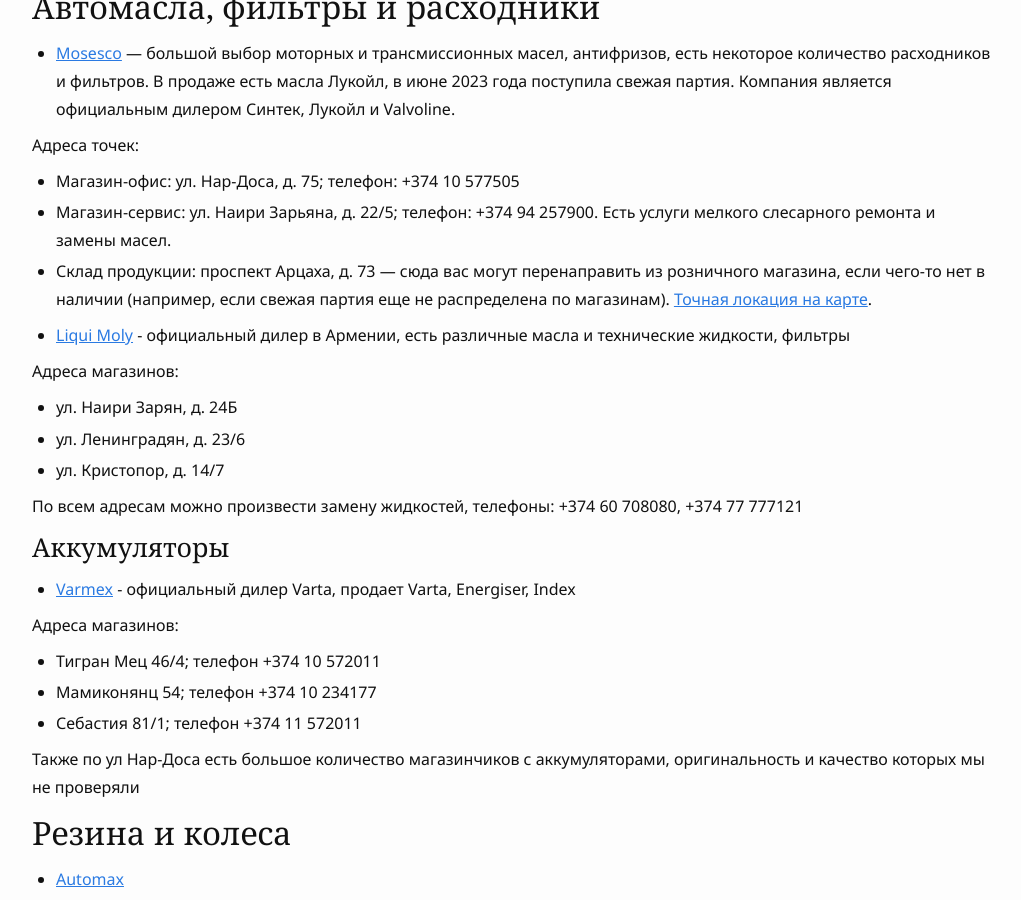
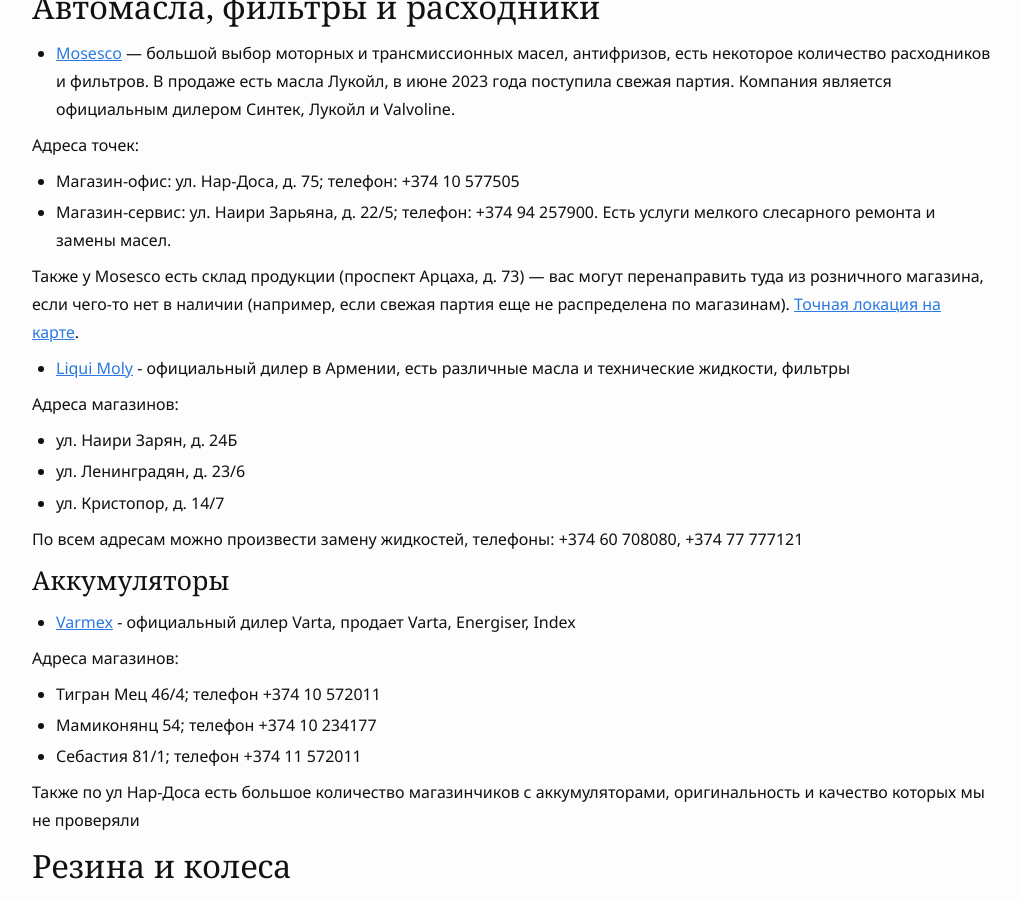
Before and after one commit to haywiki/haywiki.github.io, a Jekyll site: the page built from drive/services.md, in a window 1280 px wide and 900 px high, scrolled down 1642 px. Shown: the whole window, without its empty margins (128-1149 px from the left). Built offline with Jekyll 4.4.1, drawn with Linux system fonts in a browser that asks for light colours; nearby versions of some CDN libraries; a script that is not in the unit is left out.

Commit message:
another quick fix for improved readability

```diff
--- a/drive/services.md
+++ b/drive/services.md
@@ -49,7 +49,8 @@
 Адреса точек:
 - Магазин-офис: ул. Нар-Доса, д. 75; телефон: +374 10 577505
 - Магазин-сервис: ул. Наири Зарьяна, д. 22/5; телефон: +374 94 257900. Есть услуги мелкого слесарного ремонта и замены масел.
-- Склад продукции: проспект Арцаха, д. 73 — сюда вас могут перенаправить из розничного магазина, если чего-то нет в наличии (например, если свежая партия еще не распределена по магазинам). [Точная локация на карте](https://www.google.com/maps/place/40%C2%B007'06.5%22N+44%C2%B030'31.9%22E/@40.1184586,44.5069035,403m/).
+
+Также у Mosesco есть склад продукции (проспект Арцаха, д. 73) — вас могут перенаправить туда из розничного магазина, если чего-то нет в наличии (например, если свежая партия еще не распределена по магазинам). [Точная локация на карте](https://www.google.com/maps/place/40%C2%B007'06.5%22N+44%C2%B030'31.9%22E/@40.1184586,44.5069035,403m/).
 
 - [Liqui Moly](https://www.liquimoly.am/) - официальный дилер в Армении, есть различные масла и технические жидкости, фильтры
 
```
